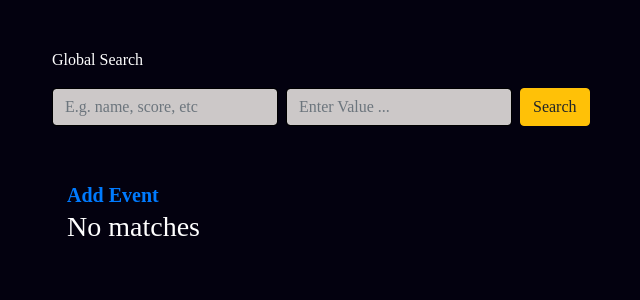
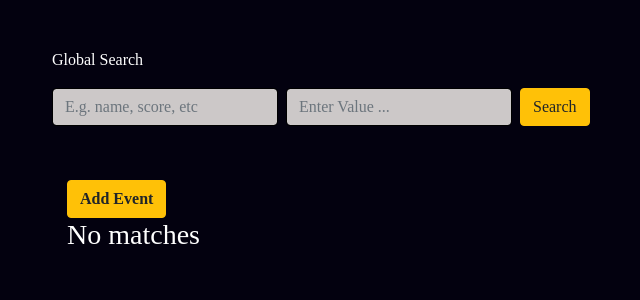
Before and after one commit to kumanik/onestop, a Django app: page / in a window 1280 px wide. Shown: the part 66-366 px from the top of the page, without its empty margins (33-673 px from the left). Run offline with Django 3.2, Linux system fonts and the light colour scheme; the visitor is signed in with stand-in values (Sample User, id 1); data that the repository does not hold is empty; some libraries are stand-ins or nearby versions; some web fonts are replaced.

Commit message:
add event button modified

```diff
--- a/base/templates/base/eventList.html
+++ b/base/templates/base/eventList.html
@@ -36,7 +36,9 @@
   </form>
   <br>
   <div class="container" style="margin:30px 0px 0px 0px">
-    <a class="button btn-abcd" href="{% url 'addEvent' %}"><strong>Add Event</strong></a>
+    <div class="btn-group">
+      <a class="btn btn-warning" href="{% url 'addEvent' %}"><strong>Add Event</strong></a>
+    </div>
     {% if events.count > 0 %}
     <h3 style="margin-top:10px; font-size:32px">Events List :</h3>
 
```
